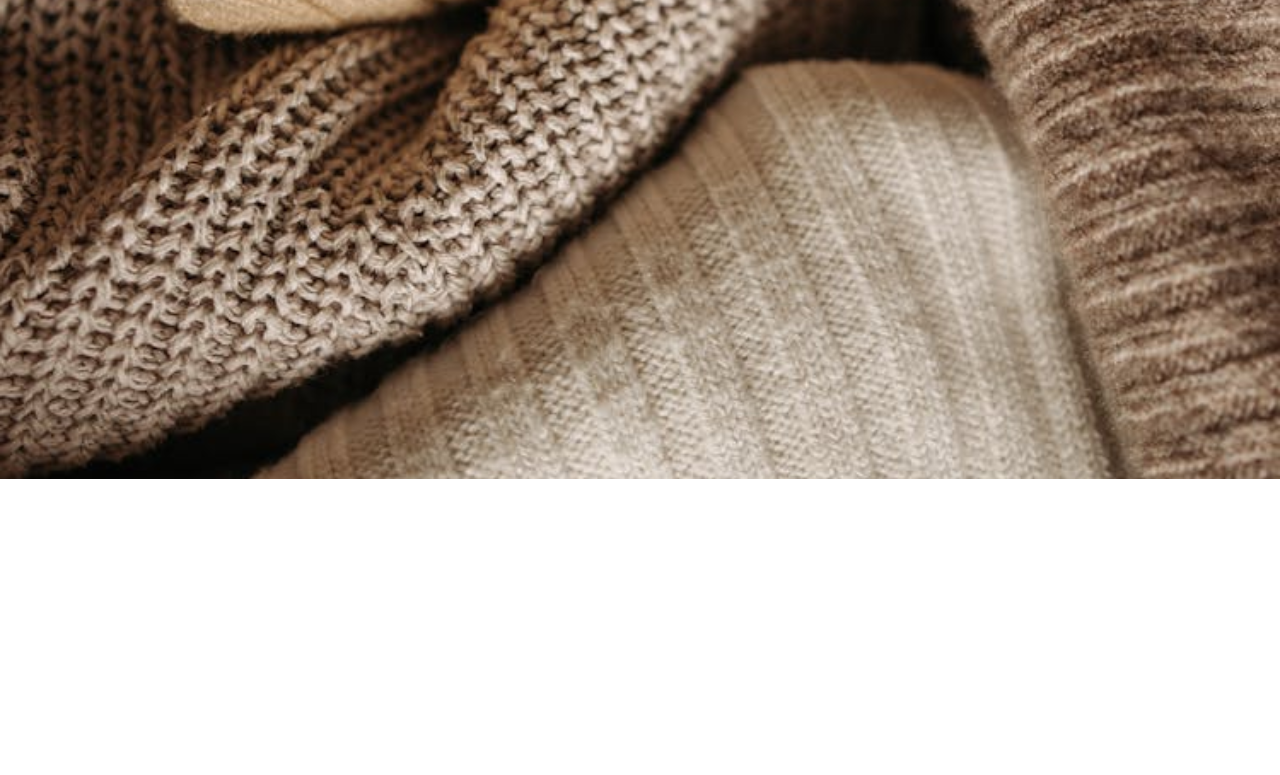
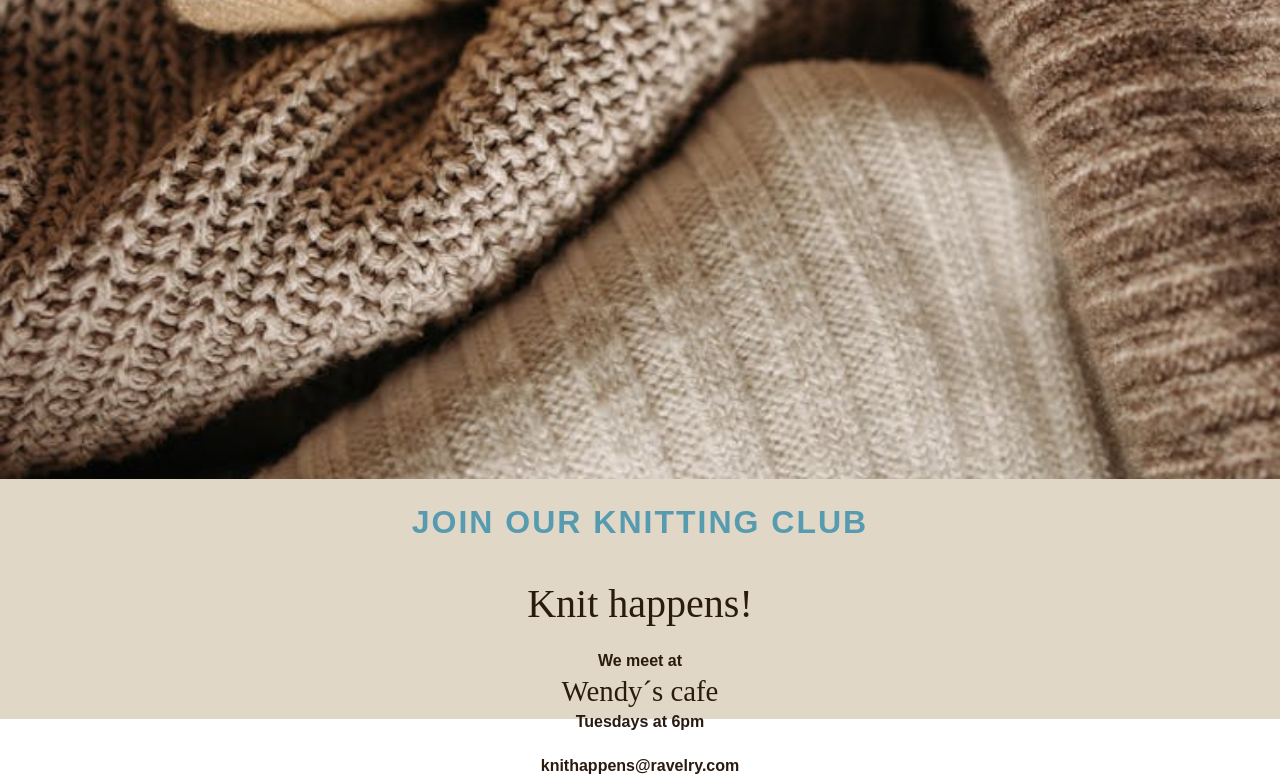
Before and after one commit to SaraGdbg/mi-arbetsmetodik-hobby-git, a website built with Vite: page index.html in a window 1280 px wide. Shown: the part 321-1096 px from the top of the page. Before the commit the page ends 800 px from the top, so only its background shows below. Built offline with nearby package versions, Linux system fonts and the light colour scheme; a web font is replaced by a local one.

Commit message:
:sparkles: Add function to joinBtn

```diff
--- a/css/_desktop.scss
+++ b/css/_desktop.scss
@@ -52,7 +52,6 @@ body {
 
 .buttons {
   display: flex;
-
   text-align: center;
   justify-content: space-evenly;
   margin: 20px;
@@ -85,6 +84,7 @@ body {
   .for-the-love {
     font-family: freehand;
     font-size: 4em;
+    font-weight: 100;
     margin: 0;
   }
   .knitting {
@@ -95,3 +95,35 @@ body {
     text-transform: uppercase;
   }
 }
+
+.contact-details {
+  align-content: center;
+  background-color: var(--beige);
+  color: var(--brown);
+  font-weight: bold;
+  height: 30vh;
+  text-align: center;
+  .join-us {
+    color: var(--teal);
+    font-size: 2rem;
+    font-weight: bolder;
+    margin: 25px;
+    letter-spacing: 2px;
+    text-transform: uppercase;
+  }
+  .name {
+    font-family: "Freehand";
+    font-weight: normal;
+    font-size: 2.5rem;
+    margin: 40px 0 25px 0;
+  }
+  .location {
+    font-family: "Freehand";
+    font-size: 1.8rem;
+    font-weight: normal;
+    margin: 5px 0;
+  }
+  .e-mail {
+    margin: 25px 0 45px 0;
+  }
+}
--- a/index.html
+++ b/index.html
@@ -20,14 +20,14 @@
   <body>
     <div class="background-img">
       <div class="start-text">
-        <p class="for-the-love">for the love of</p>
-        <h1 class="knitting">knitting</h1>
+        <h1 class="for-the-love">for the love of</h1>
+        <h2 class="knitting">knitting</h2>
       </div>
       <header>
         <p class="quote">Knitting isn't a hobby - it's a post-apocalyptic life skill</p>
         <div class="buttons">
-          <button class="contact" id="contactBtn">Contact</button>
           <button class="patterns" id="patternsBtn">Patterns</button>
+          <button class="join" id="joinBtn">Join our knitting club!</button>
           <button class="gallery" id="galleryBtn">Gallery</button>
         </div>
       </header>
@@ -37,5 +37,15 @@
         <h1 class="knitting">knitting</h1>
       </div>
     </div>
+    <footer class="contact-info" id="contactInfo">
+      <div class="contact-details">
+        <h3 class="join-us">Join our knitting club</h3>
+        <p class="name">Knit happens!</p>
+        <p class="meet">We meet at</p>
+        <p class="location">Wendy´s cafe</p>
+        <p class="time">Tuesdays at 6pm</p>
+        <p class="e-mail">knithappens@ravelry.com</p>
+      </div>
+    </footer>
   </body>
 </html>
--- a/main.js
+++ b/main.js
@@ -5,4 +5,16 @@ const patternsBtn = document.getElementById("patternsBtn");
 patternsBtn.addEventListener("click", function () {
   window.open("https://www.ravelry.com/patterns/knitting", "_blank");
 });
-console.log(patternsBtn);
+
+/**
+ * Redirects user to contact info
+ */
+const joinBtn = document.getElementById("joinBtn");
+joinBtn.addEventListener("click", function () {
+  const footerPostition = document.getElementById("contactInfo").offsetTop;
+  window.scrollTo({
+    top: footerPostition,
+    behavior: "smooth",
+  });
+});
+console.log(joinBtn);
```
